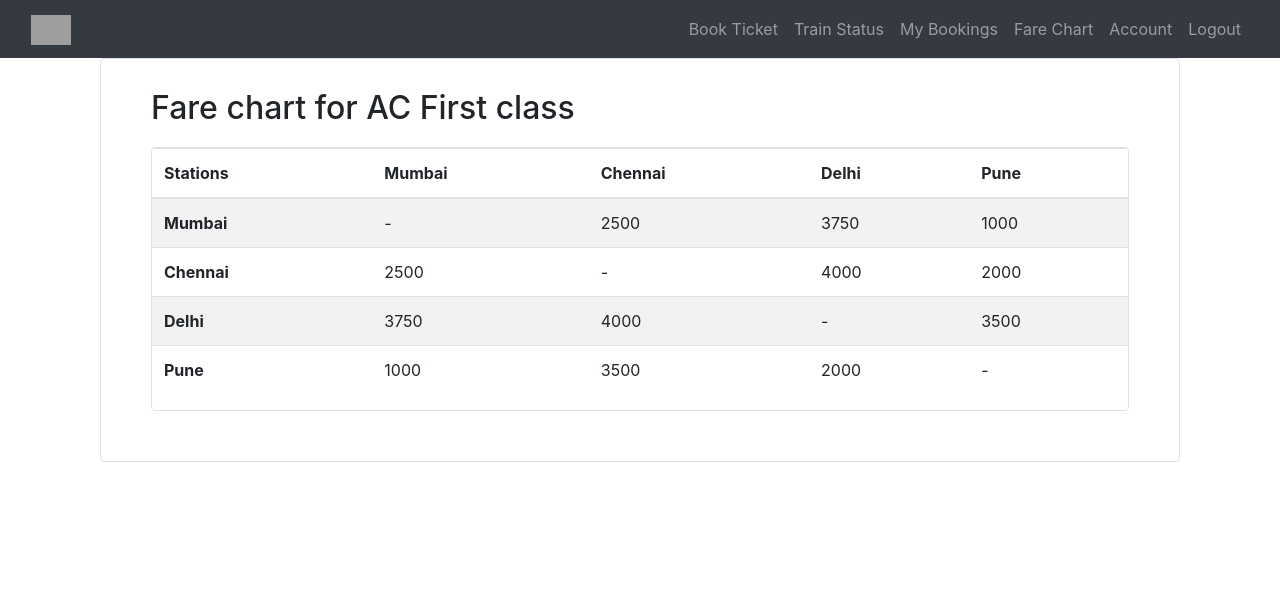
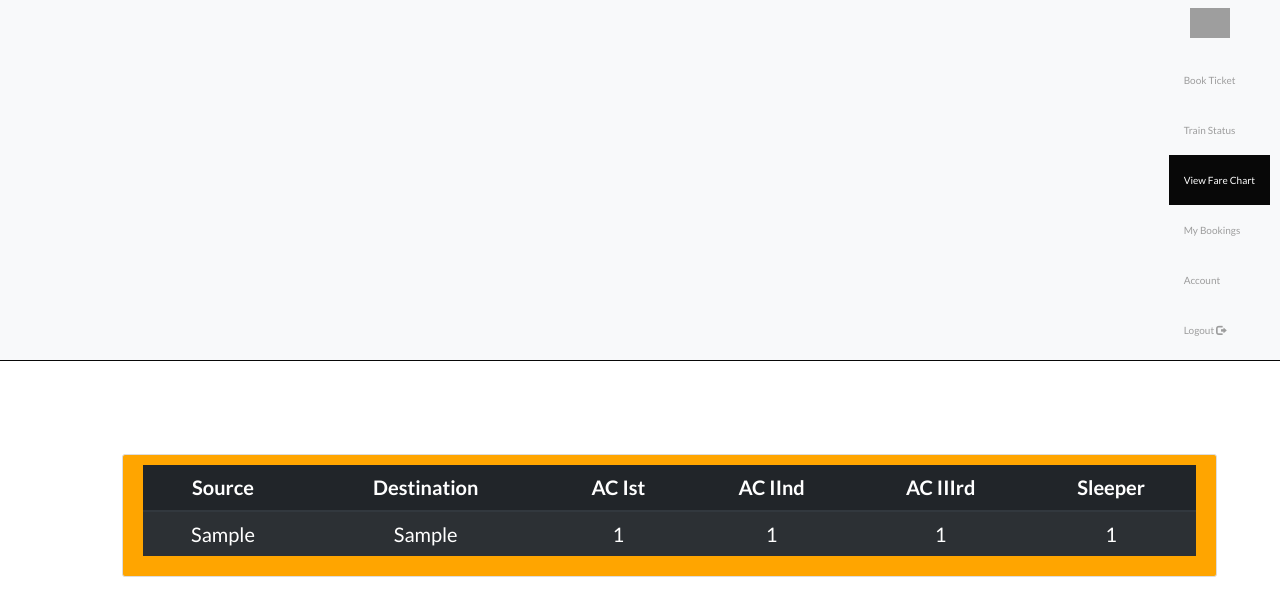
Before and after one commit to Saif807380/Railway-Management-System, a Flask app: page /fare in a window 1280 px wide. Shown: the top 616 px of the page. Run offline with Flask 2, Linux system fonts and the light colour scheme; a user stored in the database is signed in; tables that the repository leaves empty hold one stand-in row (values such as "Sample post"); some libraries are stand-ins or nearby versions; grey boxes are pictures that could not be loaded.

Commit message:
Fare chart displayed,minor change in admin home page

```diff
--- a/train/routes.py
+++ b/train/routes.py
@@ -111,7 +111,12 @@ def cancelTicket(pnr):
 @app.route('/fare', methods=['GET', 'POST'])
 @login_required
 def fare():
-	return render_template('fare.html',title= "Fare Chart")
+		trains = Train.query.all()
+		if len(trains) > 0:
+			return render_template('fare.html',title= "Fare Chart",trains= trains,admin = adminLog)
+		else:
+			return "no trains found"
+
 
 @app.route('/account' , methods=['GET', 'POST'])
 @login_required
--- a/train/templates/fare.html
+++ b/train/templates/fare.html
@@ -1,139 +1,41 @@
-<!DOCTYPE html>
-<html>
+{% extends "header.html" %}
+{% block content %}
 
-<head>
-	<meta charset="utf-8">
-	<meta name="viewport" content="width=device-width, initial-scale=1.0, shrink-to-fit=no">
-	<title>Fare Chart</title>
-	<link rel="stylesheet" href="https://cdnjs.cloudflare.com/ajax/libs/twitter-bootstrap/4.4.1/css/bootstrap.min.css">
-	<link rel="stylesheet" href="https://cdnjs.cloudflare.com/ajax/libs/ionicons/2.0.1/css/ionicons.min.css">
-</head>
+	<div style = "background: orange; padding: 10px 20px; font-size: 20px ;border: 1px solid #dddddd; border-radius: 3px; margin-top: 10%; width:150%;margin-left: 5%;margin-right: 5%">
 
-<body>
-	<nav class="navbar navbar-expand-md navbar-dark bg-dark stick-top">
-		<div class="container-fluid">
-			<a class="navbar-brand" href="{{ url_for('home') }}"><img src="../static/assets/img/logo.png"
-					height="30 px"></a>
-			<button class="navbar-toggler" type="button" data-toggle="collapse" data-target="#navbarResponsive">
-				<span class="navbar-toggler-icon"></span>
-			</button>
-			<div class="collapse navbar-collapse" id="navbarResponsive">
-				<ul class="navbar-nav ml-auto">
 
-					{% if current_user.is_authenticated %}
+		<table class="table table-striped table-dark">
+		  <thead class="thead-dark">
+		    <tr>
+		     <!-- <th scope="col" style="text-align: center;">Train No</th>
+		      <th scope="col" style="text-align: center;">Train Name</th>-->
+		      <span><th scope="col" style="text-align: center;">Source</th></span>
+		      <span><th scope="col" style="text-align: center;">Destination</th></span>
+		      <span><th scope="col" style="text-align: center;">AC Ist</th></span>
+		      <span><th scope="col" style="text-align: center;">AC IInd</th></span>
+		      <span><th scope="col" style="text-align: center;">AC IIIrd</th></span>
+		      <span><th scope="col" style="text-align: center;">Sleeper</th></span>
+		    </tr>
+		  </thead>
+		  <tbody>
+		  	{% for train in trains %}
+		  		<tr>
+			      	<!--<td style="text-align: center;">{{ train.train_no }}</td>
+			      	<td style="text-align: center;">{{ train.train_name }}</td>-->
+			      	<td style="text-align: center;">{{ train.source }}</td>
+			      	<td style="text-align: center;">{{ train.destination }}</td>
 
-					<li class="nav-item"><a class="nav-link" href="{{ url_for('bookTicket') }}">Book Ticket</a></li>
+			      	<td style="text-align: center;">{{ train.ac_first_class_fare }}</td>
+			      	<td style="text-align: center;">{{ train.ac_two_tier_fare }}</td>
+			      	<td style="text-align: center;">{{ train.ac_three_tier_fare }}</td>
+			      	<td style="text-align: center;">{{ train.sleeper_class_fare }}</td>
+		    	</tr>
 
-					<li class="nav-item"><a class="nav-link" href="{{ url_for('trainStatus') }}">Train Status</a></li>
+		  	{% endfor %}
 
-					<li class="nav-item"><a class="nav-link" href="{{ url_for('myBookings') }}">My Bookings</a>
-					</li>
+		  </tbody>
+		</table>
 
-					<li class="nav-item"><a class="nav-link" href="{{ url_for('fare') }}">Fare Chart</a>
-					</li>
+	</div>
 
-					<li class="nav-item"><a class="nav-link" href="{{ url_for('account') }}">Account</a></li>
-
-					<li class="nav-item"><a class="nav-link" href="{{ url_for('logout') }}">Logout <span
-								class="glyphicon glyphicon-log-out"></span></a>
-					</li>
-
-					{% elif admin==1 %}
-					<li class="nav-item"><a class="nav-link" href="{{ url_for('addTrain') }}">Add Trains</a></li>
-
-					<li class="nav-item"><a class="nav-link" href="{{ url_for('update') }}">Update Trains</a></li>
-
-					<li class="nav-item"><a class="nav-link" href="{{ url_for('view') }}">View Trains</a></li>
-
-					<li class="nav-item"><a class="nav-link" href="{{ url_for('adminLogout') }}">Logout <span
-								class="glyphicon glyphicon-log-out"></span></a>
-					</li>
-
-					{% else %}
-
-					<li class="nav-item"><a class="nav-link" href="{{ url_for('login') }}">Login</a></li>
-
-					<li class="nav-item"><a class="nav-link" href="{{ url_for('register') }}">Register</a></li>
-
-					<li class="nav-item dropdown">
-						<a class="nav-link dropdown-toggle" data-toggle="dropdown" href="#" role="button"
-							aria-haspopup="true" aria-expanded="false">More</a>
-						<div class="dropdown-menu">
-							<a class="dropdown-item" href="{{ url_for('adminLogin') }}">Admin Login</a>
-							<a class="dropdown-item" href="#">Help</a>
-							<div class="dropdown-divider"></div>
-							<a class="dropdown-item" href="#">About Us</a>
-						</div>
-					</li>
-
-					{% endif %}
-
-				</ul>
-			</div>
-		</div>
-	</nav>
-	<div class="border rounded" style="margin: 100px;margin-top: 0px;">
-		<div class="table-responsive">
-			<form name="myForm" action="" method="post" onsubmit="">
-				<div>
-					<div style="margin-left:50px;margin-top:30px;">
-						<h2>Fare chart for AC First class</h2>
-					</div>
-					<div class="border rounded" style="margin: 50px;margin-top: 20px;">
-						<div class="table-responsive">
-							<form name="myForm" action="" method="post" onsubmit="">
-								<table class="table table-striped">
-									<thead>
-										<tr>
-											<th scope="col">Stations</th>
-											<th scope="col">Mumbai</th>
-											<th scope="col">Chennai</th>
-											<th scope="col">Delhi</th>
-											<th scope="col">Pune</th>
-										</tr>
-									</thead>
-									<tbody>
-										<tr>
-											<th scope="row">Mumbai</th>
-											<td>-</td>
-											<td>2500</td>
-											<td>3750</td>
-											<td>1000</td>
-										</tr>
-										<tr>
-											<th scope="row">Chennai</th>
-											<td>2500</td>
-											<td>-</td>
-											<td>4000</td>
-											<td>2000</td>
-										</tr>
-										<tr>
-											<th scope="row">Delhi</th>
-											<td>3750</td>
-											<td>4000</td>
-											<td>-</td>
-											<td>3500</td>
-										</tr>
-										<tr>
-											<th scope="row">Pune</th>
-											<td>1000</td>
-											<td>3500</td>
-											<td>2000</td>
-											<td>-</td>
-										</tr>
-									</tbody>
-								</table>
-							</form>
-						</div>
-					</div>
-				</div>
-			</form>
-		</div>
-
-		</div>
-				<script src="https://cdnjs.cloudflare.com/ajax/libs/jquery/3.4.1/jquery.min.js"></script>
-				<script
-					src="https://cdnjs.cloudflare.com/ajax/libs/twitter-bootstrap/4.4.1/js/bootstrap.bundle.min.js"></script>
-</body>
-
-</html>
+{% endblock content %}
```
Also changed, not shown: train/templates/index.html (+8 -3 lines), 1 other file.
